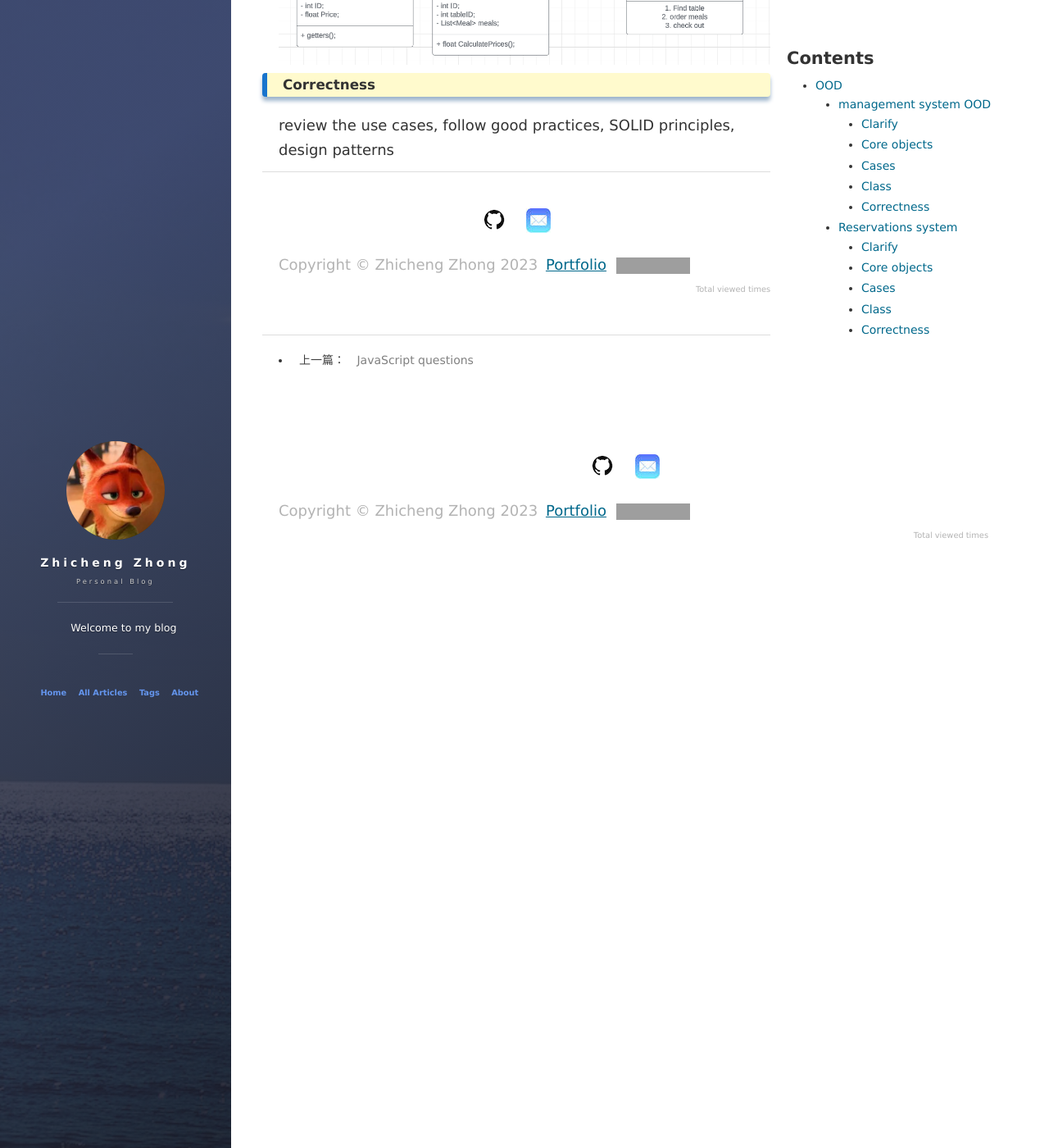
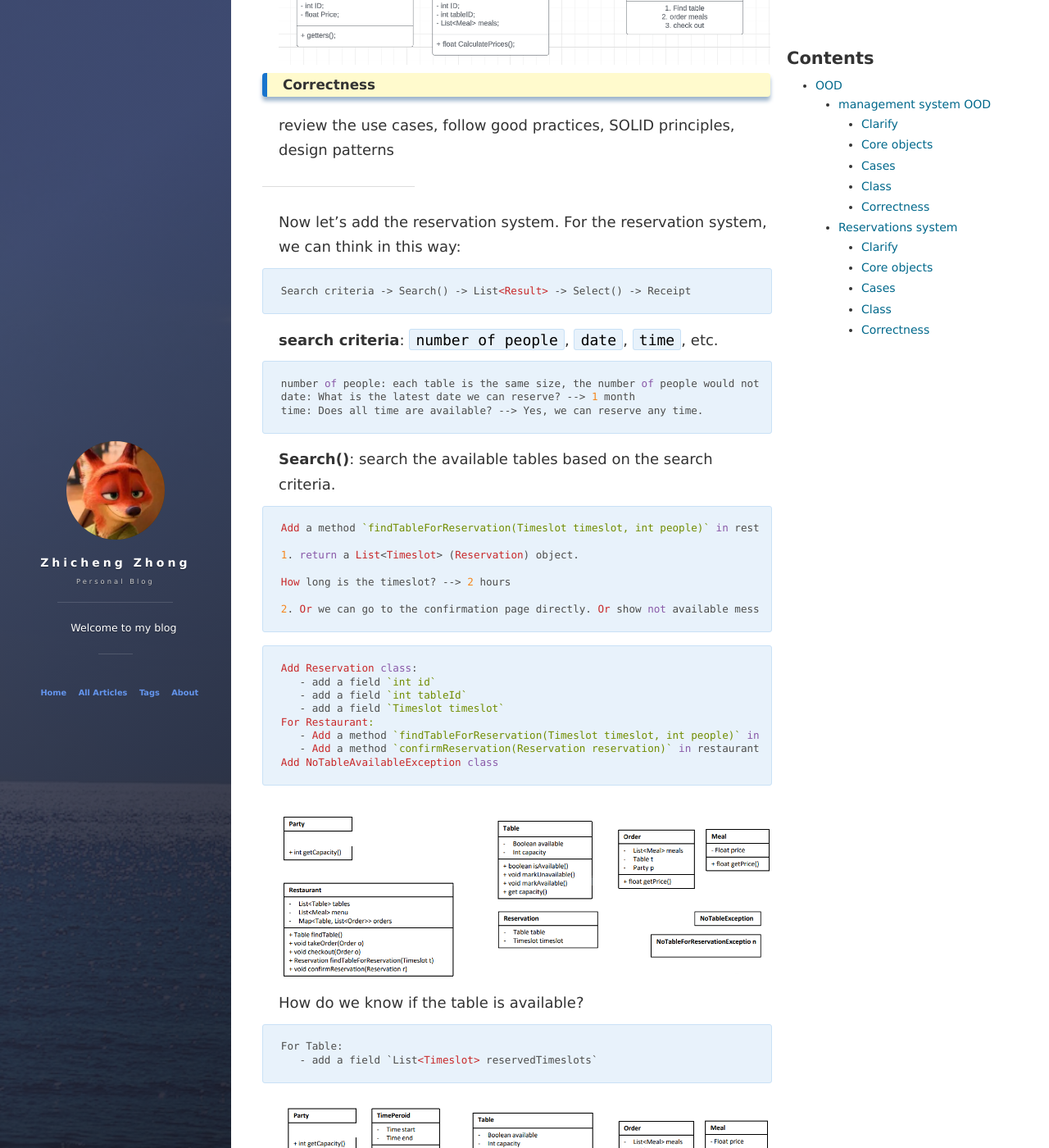
Before and after one commit to ChrisZZhong/chriszzhong.github.io, a Jekyll site: the page built from _posts/2023-11-14-OOD.md, in a window 1280 px wide and 1400 px high, scrolled down 8157 px. Shown: the whole window at 82% size. Built offline with Jekyll 4.4.1, drawn with Linux system fonts in a browser that asks for light colours; nearby versions of some CDN libraries; comment, search, counter and statistics services are not loaded; some of the changed text lies outside the part shown; grey boxes are pictures that could not be loaded.

Commit message:
update OOD

````diff
--- a/_posts/2023-11-14-OOD.md
+++ b/_posts/2023-11-14-OOD.md
@@ -257,3 +257,61 @@ For Order:
 ### Correctness
 
 review the use cases, follow good practices, SOLID principles, design patterns
+
+---
+
+Now let's add the reservation system. For the reservation system, we can think in this way:
+
+```
+Search criteria -> Search() -> List<Result> -> Select() -> Receipt
+```
+
+**search criteria**: `number of people`, `date`, `time`, etc.
+
+```
+number of people: each table is the same size, the number of people would not exceed the table size.
+date: What is the latest date we can reserve? --> 1 month
+time: Does all time are available? --> Yes, we can reserve any time.
+```
+
+**Search()**: search the available tables based on the search criteria.
+
+```
+Add a method `findTableForReservation(Timeslot timeslot, int people)` in restaurant class,
+
+1. return a List<Timeslot> (Reservation) object.
+
+How long is the timeslot? --> 2 hours
+
+2. Or we can go to the confirmation page directly. Or show not available message (throw exceptions).
+```
+
+```
+Add Reservation class:
+   - add a field `int id`
+   - add a field `int tableId`
+   - add a field `Timeslot timeslot`
+For Restaurant:
+   - Add a method `findTableForReservation(Timeslot timeslot, int people)` in restaurant class, return a Reservation object.
+   - Add a method `confirmReservation(Reservation reservation)` in restaurant class, return a Receipt object/ nothing.
+Add NoTableAvailableException class
+```
+
+<img src="/images/OOD/OOD_reservation_reservation.png">
+
+How do we know if the table is available?
+
+```
+For Table:
+   - add a field `List<Timeslot> reservedTimeslots`
+```
+
+<img src="/images/OOD/OOD_reservation_table.png">
+
+To cancel the reservation, we can add a method in restaurant class:
+
+```
+add a method `cancelReservation(Reservation r)` in restaurant class, no return.
+```
+
+<img src="/images/OOD/OOD_reservation_cancelReservation.png">
````
Also changed, not shown: images/OOD/OOD_reservation_cancelReservation.png (added), images/OOD/OOD_reservation_reservation.png (added), images/OOD/OOD_reservation_table.png (added).
